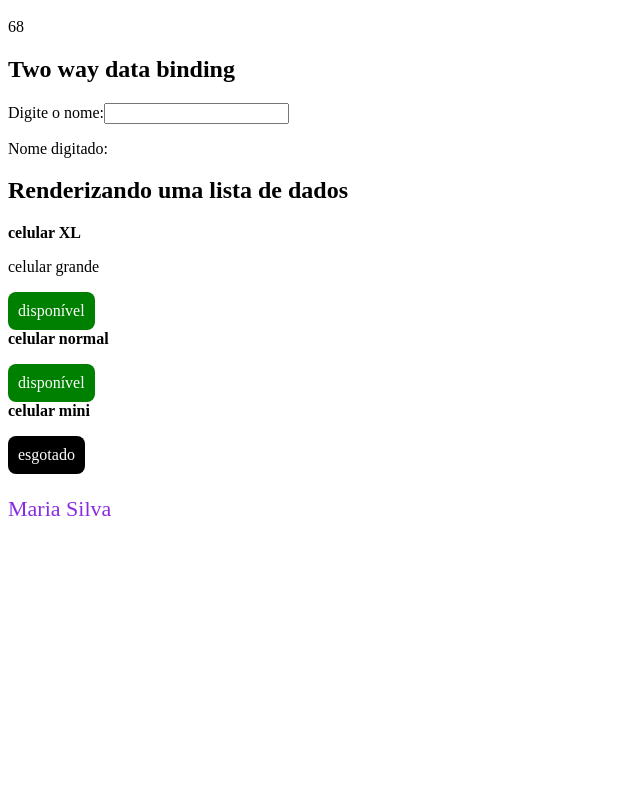
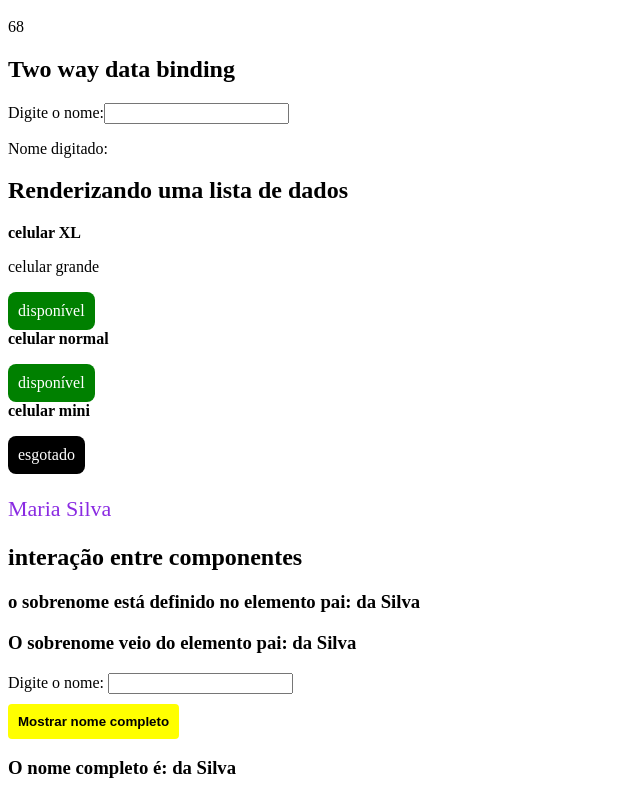
Before and after one commit to heitor-ps/angular-testing, an Angular app: page / in a window 1280 px wide. Shown: the part 671-1469 px from the top of the page, without its empty margins (0-640 px from the left). Before the commit the page ends 1215 px from the top, so only its background shows below. Built offline with nearby package versions, Linux system fonts and the light colour scheme.

Commit message:
communication between componente-pai and componente-filho implemented

```diff
--- a/src/app/app.component.html
+++ b/src/app/app.component.html
@@ -4,3 +4,4 @@
 <app-two-way-binding></app-two-way-binding>
 <app-rendering-lists></app-rendering-lists>
 <app-componente-personalizado nome="Maria" sobrenome="Silva"></app-componente-personalizado>
+<app-componente-pai></app-componente-pai>
--- a/src/app/componente-filho/componente-filho.component.html
+++ b/src/app/componente-filho/componente-filho.component.html
@@ -1 +1,6 @@
-<p>componente-filho works!</p>
+<h3>O sobrenome veio do elemento pai: {{ sobrenome }}</h3>
+
+<label for="nome">Digite o nome: </label>
+<input type="text" id="nome" [(ngModel)]="nome">
+
+<button type="button" (click)="mostraNome.emit(nome + ' ' + sobrenome)">Mostrar nome completo</button>
--- a/src/app/componente-filho/componente-filho.component.ts
+++ b/src/app/componente-filho/componente-filho.component.ts
@@ -1,4 +1,4 @@
-import { Component } from '@angular/core';
+import { Component, EventEmitter, Input, Output } from '@angular/core';
 
 @Component({
   selector: 'app-componente-filho',
@@ -6,6 +6,10 @@ import { Component } from '@angular/core';
   styleUrls: ['./componente-filho.component.css']
 })
 export class ComponenteFilhoComponent {
+  @Input() sobrenome = "";
 
+  @Output() mostraNome = new EventEmitter();
+
+  nome = "";
 
 }
--- a/src/app/componente-pai/componente-pai.component.html
+++ b/src/app/componente-pai/componente-pai.component.html
@@ -1 +1,4 @@
-<p>componente-pai works!</p>
+<h2>interação entre componentes</h2>
+<h3>o sobrenome está definido no elemento pai: {{ sobrenome }}</h3>
+<app-componente-filho [sobrenome]="sobrenome" (mostraNome)="mostraNomeCompleto($event)" #filho></app-componente-filho>
+<h3>O nome completo é: {{filho.nome}} {{sobrenome}}</h3>
--- a/src/app/componente-pai/componente-pai.component.ts
+++ b/src/app/componente-pai/componente-pai.component.ts
@@ -6,6 +6,9 @@ import { Component } from '@angular/core';
   styleUrls: ['./componente-pai.component.css']
 })
 export class ComponentePaiComponent {
+  sobrenome = "da Silva"
 
-
+  mostraNomeCompleto(nomeCompleto: any) {
+    alert(`O nome completo é ${nomeCompleto}`)
+  }
 }
```
